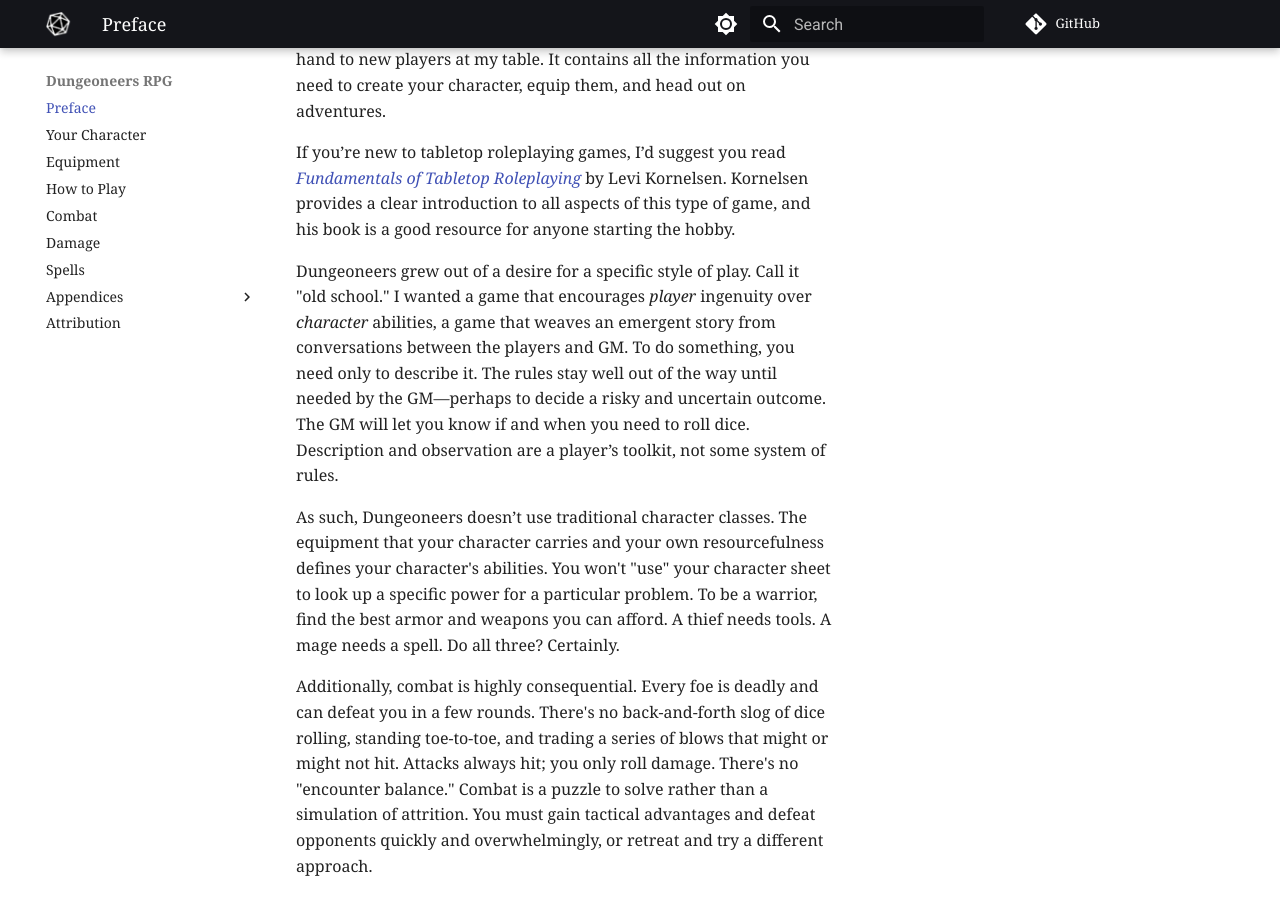
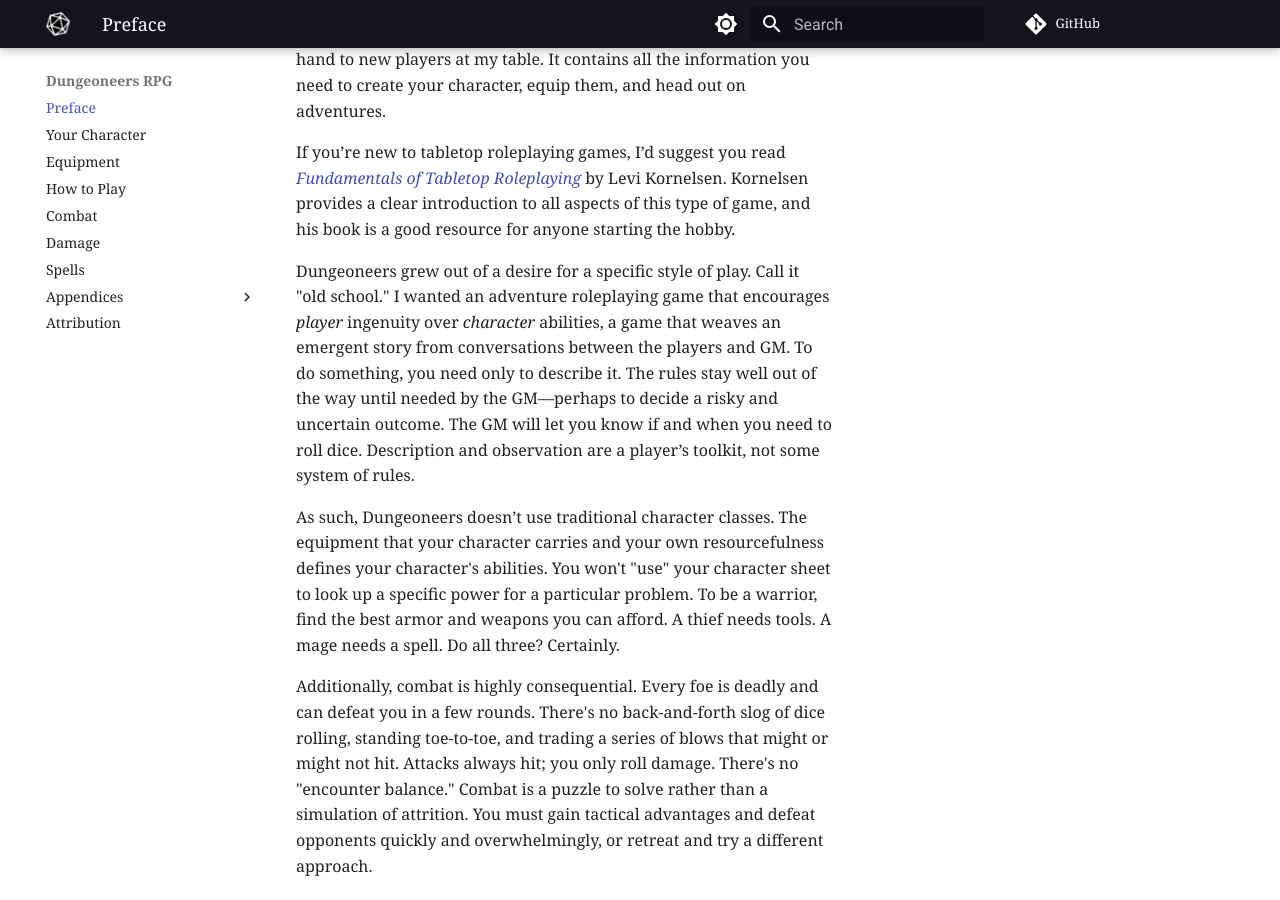
Before and after one commit to joemoose/dungeoneers.d20, an MkDocs documentation site: the page built from docs/index.md, in a window 1280 px wide and 900 px high, scrolled down 437 px. Built offline with MkDocs 1.6.1 and Material for MkDocs 9.7.7, drawn with Linux system fonts in a browser that asks for light colours; comment, search, counter and statistics services are not loaded.

Commit message:
Update index.md

```diff
--- a/docs/index.md
+++ b/docs/index.md
@@ -21,7 +21,7 @@
 
 If you’re new to tabletop roleplaying games, I’d suggest you read [*Fundamentals of Tabletop Roleplaying*](https://levikornelsen.itch.io/fundamentals-of-tabletop-roleplaying) by Levi Kornelsen. Kornelsen provides a clear introduction to all aspects of this type of game, and his book is a good resource for anyone starting the hobby.
 
-Dungeoneers grew out of a desire for a specific style of play. Call it "old school." I wanted a game that encourages *player* ingenuity over *character* abilities, a game that weaves an emergent story from conversations between the players and GM. To do something, you need only to describe it. The rules stay well out of the way until needed by the GM—perhaps to decide a risky and uncertain outcome. The GM will let you know if and when you need to roll dice. Description and observation are a player’s toolkit, not some system of rules.
+Dungeoneers grew out of a desire for a specific style of play. Call it "old school." I wanted an adventure roleplaying game that encourages *player* ingenuity over *character* abilities, a game that weaves an emergent story from conversations between the players and GM. To do something, you need only to describe it. The rules stay well out of the way until needed by the GM—perhaps to decide a risky and uncertain outcome. The GM will let you know if and when you need to roll dice. Description and observation are a player’s toolkit, not some system of rules.
 
 As such, Dungeoneers doesn’t use traditional character classes. The equipment that your character carries and your own resourcefulness defines your character's abilities. You won't "use" your character sheet to look up a specific power for a particular problem. To be a warrior, find the best armor and weapons you can afford. A thief needs tools. A mage needs a spell. Do all three? Certainly.
 
```
